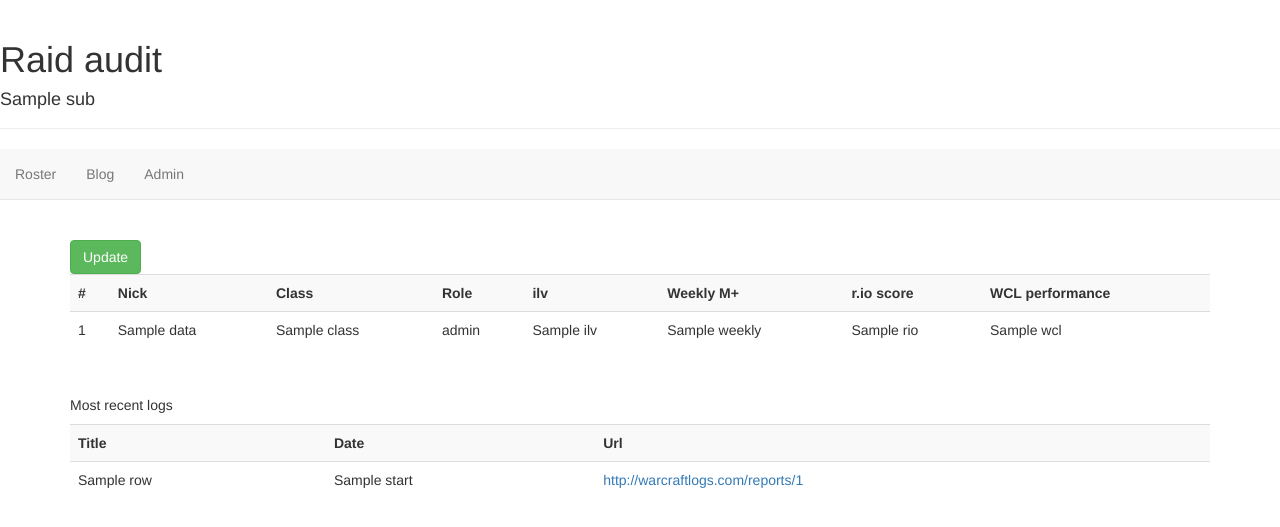
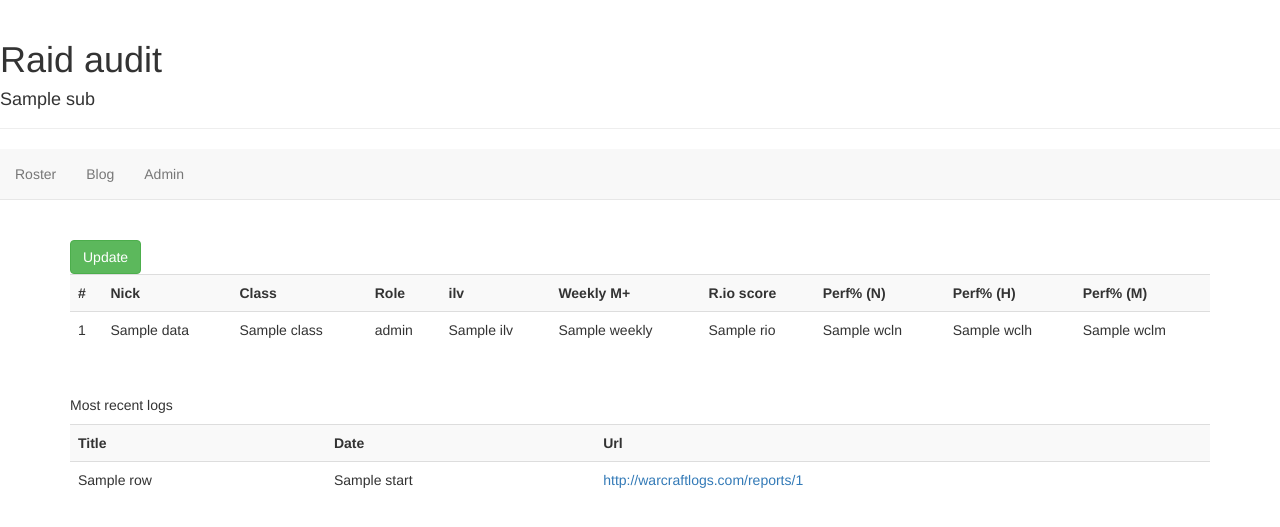
Before and after one commit to Supsu/raidaudit, a Flask app: template src/templates/index.html in a window 1280 px wide. Shown: the top 527 px of the page. Run offline with Flask 2, Linux system fonts and the light colour scheme; the template is opened without the code that fills it: most values are stand-ins (such as "Sample title", 1, 10 or a date in 2020); parts of the project's set-up code (start-up, migrations or seed data) failed here and were passed over; some libraries are stand-ins or nearby versions.

Commit message:
Modified template to display perf percentage to all difficulties

```diff
--- a/src/backend.py
+++ b/src/backend.py
@@ -40,6 +40,8 @@ class Backend:
 		data = self.db.getIndex()
 		listed = []
 		for item in data:
+			# force weekly to display as int
+			item["Weekly"] = int(item["Weekly"])
 			listed.append(item)
 
 		listed = sorted(listed, key=sorter)
--- a/src/templates/index.html
+++ b/src/templates/index.html
@@ -11,8 +11,10 @@
       <th>Role</th>
       <th>ilv</th>
       <th>Weekly M+</th>
-      <th>r.io score</th>
-      <th>WCL performance</th>
+      <th>R.io score</th>
+      <th>Perf% (N)</th>
+      <th>Perf% (H)</th>
+      <th>Perf% (M)</th>
   </tr>
   {% for i in data %}
   <tr>
@@ -23,7 +25,9 @@
       <td> {{ i["ilv"] }} </td>
       <td> {{ i["Weekly"] }} </td>
       <td> {{ i["rio"] }} </td>
-      <td> {{ i["wcl"] }} </td>
+      <td> {{ i["wcln"] }} </td>
+      <td> {{ i["wclh"] }} </td>
+      <td> {{ i["wclm"] }} </td>
   </tr>
   {% endfor %}
 </table>
```
